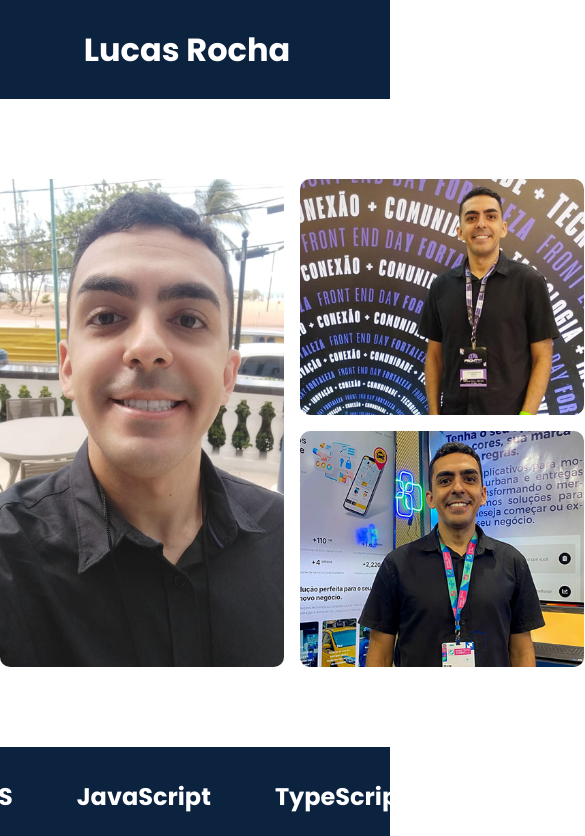
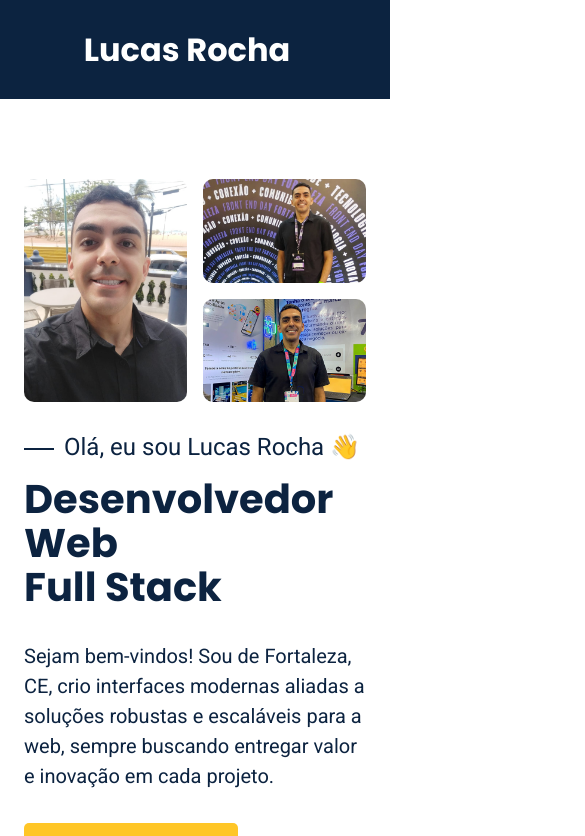
Before and after one commit to lucasrochabz/portfolio, a React (Vite) app: page / in a window 390 px wide. Shown: the top 836 px of the page, 585 px wide, since content can reach past the window. Built offline with nearby package versions, Linux system fonts and the light colour scheme.

Commit message:
add Layout

```diff
--- a/src/components/Hero/Hero.module.css
+++ b/src/components/Hero/Hero.module.css
@@ -53,7 +53,7 @@
 }
 
 @media (max-width: 800px) {
-  .about {
+  .hero {
     grid-template-columns: 1fr;
     padding: 0 1.5rem;
   }
--- /dev/null
+++ b/src/components/Layout/Layout.jsx
@@ -0,0 +1,19 @@
+import PropTypes from 'prop-types';
+import { Header } from '../Header';
+import { Footer } from '../Footer';
+
+const Layout = ({ children }) => {
+  return (
+    <>
+      <Header />
+      <main>{children}</main>
+      <Footer />
+    </>
+  );
+};
+
+Layout.propTypes = {
+  children: PropTypes.node.isRequired,
+};
+
+export default Layout;
--- /dev/null
+++ b/src/components/Layout/index.js
@@ -0,0 +1 @@
+export { default as Layout } from './Layout';
--- a/src/pages/ChangelogPage/ChangelogPage.jsx
+++ b/src/pages/ChangelogPage/ChangelogPage.jsx
@@ -1,20 +1,17 @@
-import { Footer } from '../../components/Footer';
+import { changelogData } from '../../data/changelogData';
+import { Layout } from '../../components/Layout';
 import { Accordion } from '../../components/Accordion';
-import { Header } from '../../components/Header';
-import { changelogData } from '../../data/changelogData';
 import styles from './ChangelogPage.module.css';
 
 const ChangelogPage = () => {
   return (
-    <>
-      <Header />
+    <Layout>
       <section className={styles.container}>
         <h1 className="title">{changelogData.title}</h1>
         <h3>{changelogData.subtitle}</h3>
         <Accordion changelogData={changelogData} />
       </section>
-      <Footer />
-    </>
+    </Layout>
   );
 };
 
--- a/src/pages/HomePage/HomePage.jsx
+++ b/src/pages/HomePage/HomePage.jsx
@@ -1,18 +1,15 @@
-import { Header } from '../../components/Header';
+import { Layout } from '../../components/Layout';
 import { Hero } from '../../components/Hero';
 import { Marquee } from '../../components/Marquee';
 import { ProjectList } from '../../components/ProjectList';
-import { Footer } from '../../components/Footer';
 
 const HomePage = () => {
   return (
-    <>
-      <Header />
+    <Layout>
       <Hero />
       <Marquee />
       <ProjectList />
-      <Footer />
-    </>
+    </Layout>
   );
 };
 
```
